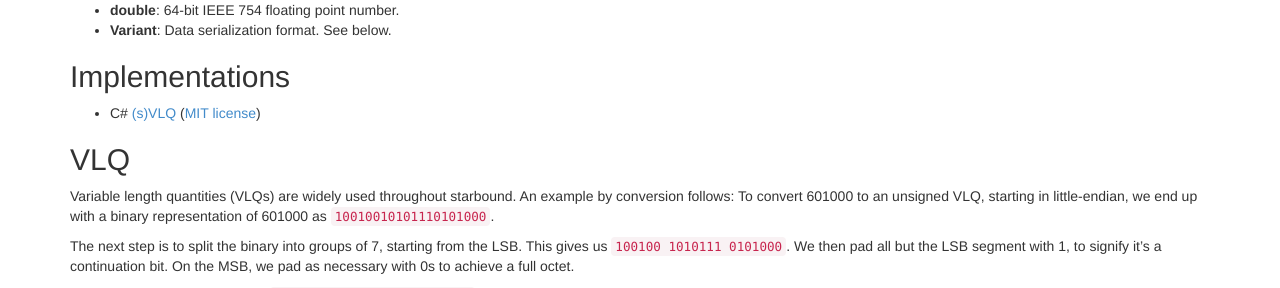
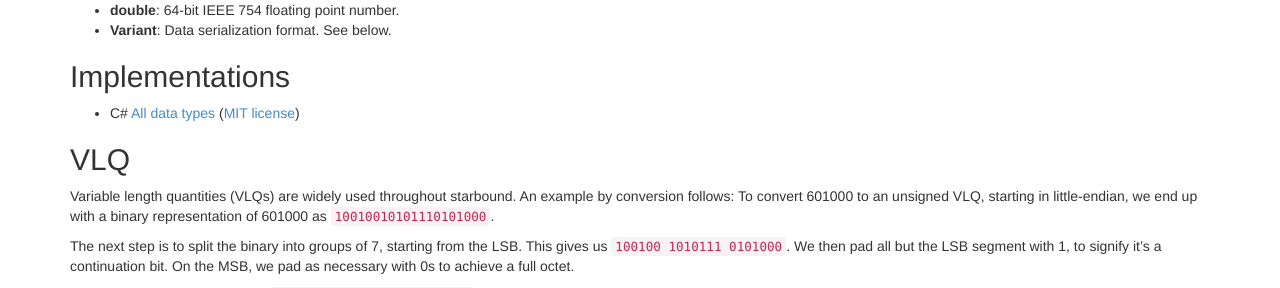
Before and after one commit to ddevault/starbound-dev, a Jekyll site: the page built from networking/data-types.md, in a window 1280 px wide. Shown: the part 292-580 px from the top of the page. Built offline with Jekyll 4.4.1, drawn with Linux system fonts in a browser that asks for light colours; Markdown is read by kramdown in place of the engine named in the settings.

Commit message:
Update link to StarNet example code

```diff
--- a/networking/data-types.md
+++ b/networking/data-types.md
@@ -18,7 +18,7 @@ Starbound uses several different data types to move information over the wire. T
 
 ## Implementations
 
-* C# [(s)VLQ](https://gist.github.com/SirCmpwn/9c2133b99f529a2d7213) ([MIT license](https://github.com/SirCmpwn/StarNet/blob/master/LICENSE))
+* C# [All data types](https://github.com/SirCmpwn/StarNet/blob/master/StarNet/StarboundStream.cs) ([MIT license](https://github.com/SirCmpwn/StarNet/blob/master/LICENSE))
 
 ## VLQ
 
```
